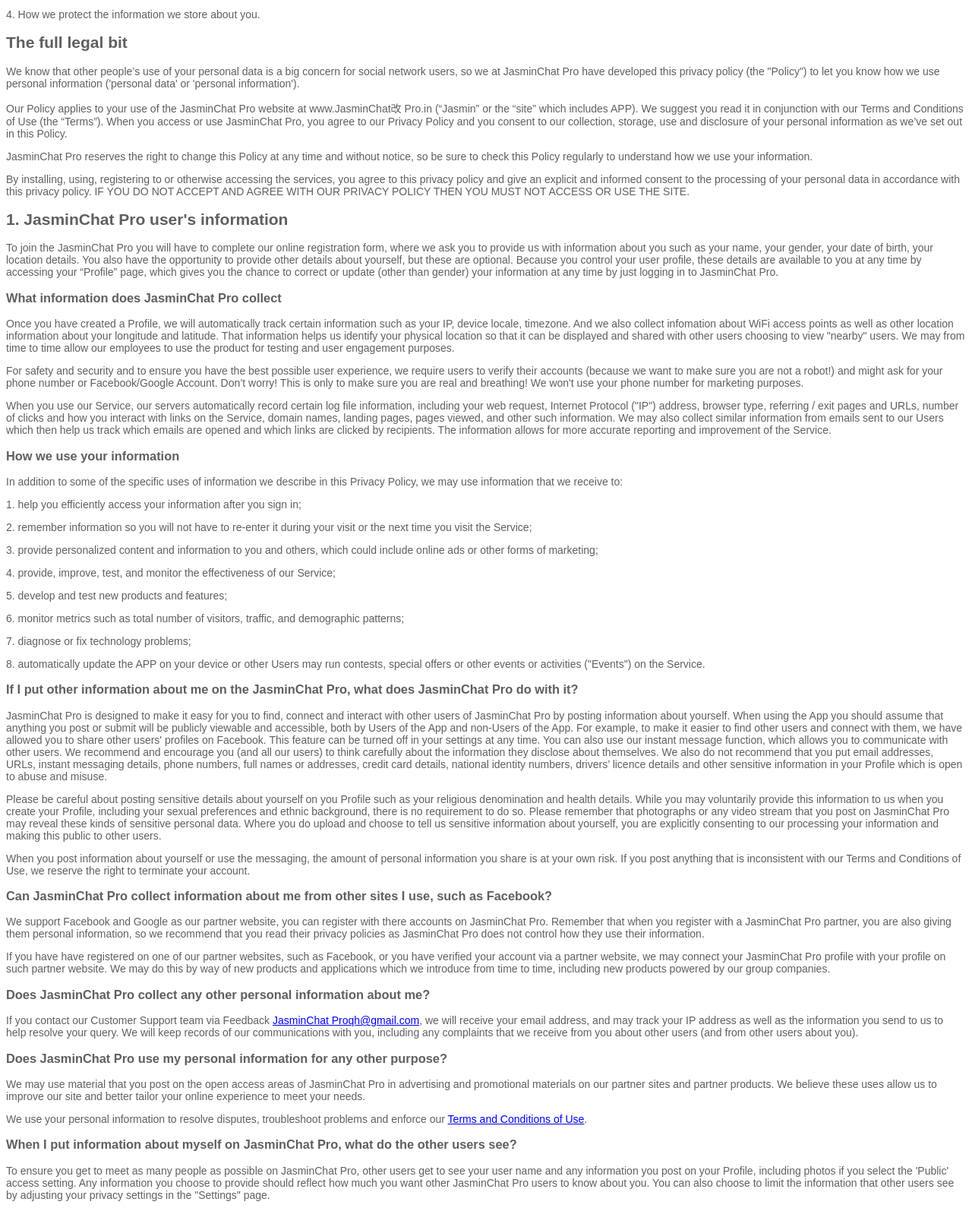
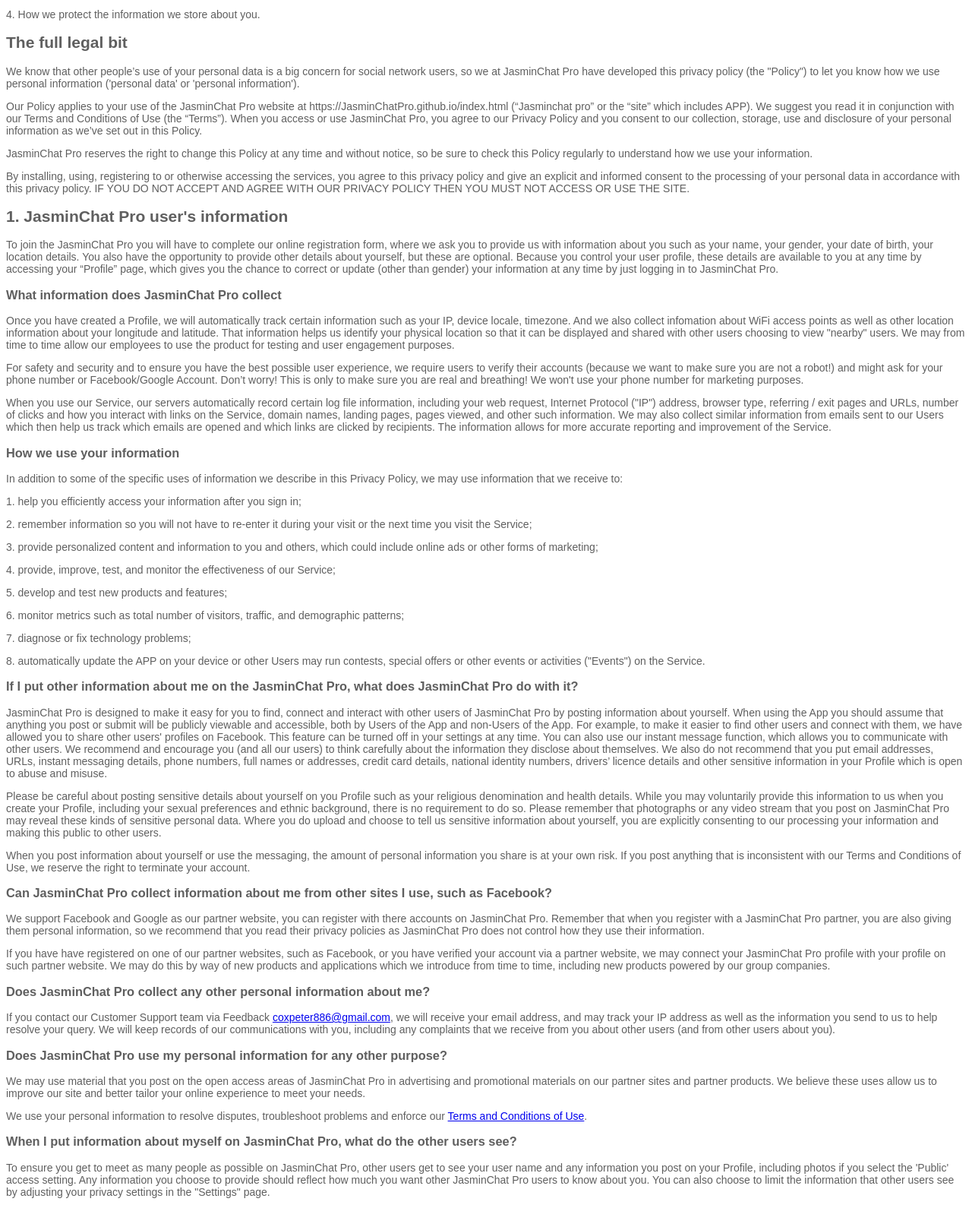
Before and after one commit to JasminChatPro/JasminChatPro.github.io, a plain HTML site: page term.html in a window 1280 px wide. Shown: the part 305-1895 px from the top of the page at 76% size. Drawn offline with Linux system fonts and the light colour scheme.

Commit message:
test
test

```diff
--- a/term.html
+++ b/term.html
@@ -19,7 +19,7 @@
 <h2>The Summary</h2>
 
 <p>
-    If you visit here from <a href="http://policy.JasminChat 改Pro.in/terms.html">Terms and Conditions of Use draft by JasminChat Pro</a>. You should read this privacy
+    If you visit here from <a href="https://jasminchatpro.github.io/term.html">Terms and Conditions of Use draft by JasminChat Pro</a>. You should read this privacy
     policy because it will tell you exactly how your personal data is being looked after by
     JasminChat Pro and it is very important for you to know. Here are the topics that we cover:
 </p>
@@ -41,7 +41,7 @@
 </p>
 
 <p>
-    Our Policy applies to your use of the JasminChat Pro website at www.JasminChat改 Pro.in (“Jasmin” or the “site” which includes APP). We suggest you read it in conjunction with our Terms and Conditions of Use (the “Terms”). When you
+    Our Policy applies to your use of the JasminChat Pro website at https://JasminChatPro.github.io/index.html (“Jasminchat pro” or the “site” which includes APP). We suggest you read it in conjunction with our Terms and Conditions of Use (the “Terms”). When you
     access or use JasminChat Pro, you agree to our Privacy Policy and you consent to our collection, storage, use and disclosure
     of your personal information as we’ve set out in this Policy.
 </p>
@@ -179,7 +179,7 @@
 </h3>
 
 <p>
-    If you contact our Customer Support team via Feedback <a href="mailto:改JasminChat Proqh@gmail.com">JasminChat Proqh@gmail.com</a>, we will receive your email address, and may track
+    If you contact our Customer Support team via Feedback <a href="mailto:coxpeter886@gmail.com">coxpeter886@gmail.com</a>, we will receive your email address, and may track
     your
     IP address as well as the information you send to us to help resolve your query. We will keep records of our
     communications with you, including any complaints that we receive from you about other users (and from other users
@@ -197,7 +197,7 @@
 </p>
 
 <p>
-    We use your personal information to resolve disputes, troubleshoot problems and enforce our <a href="http://policy.改JasminChat Pro.in/terms.html">Terms and Conditions of Use</a>.
+    We use your personal information to resolve disputes, troubleshoot problems and enforce our <a href="https://jasminchatpro.github.io/term.html">Terms and Conditions of Use</a>.
 </p>
 
 <h3>
@@ -218,7 +218,7 @@
 <p>
     Use it to meet new friends and make new contacts! Beware that you may not use other users' information for
     commercial purposes, to spam, to harass, or to make unlawful threats. JasminChat Pro reserves the right to terminate the
-    accounts of those who misuse other users' information or who otherwise violate the <a href="http://policy.JasminChat 改Pro.in/terms.html">Terms and Conditions of Use</a>.
+    accounts of those who misuse other users' information or who otherwise violate the <a href="https://jasminchatpro.github.io/term.html">Terms and Conditions of Use</a>.
 </p>
 
 <h3>
@@ -346,7 +346,8 @@
 
 
 <p>
-    If you have questions about our Privacy Policy or how we collect and use information, drop us a line via Feedback <a href="mailto:改JasminChat Proqh@gmail.com">JasminChat Proq改h@gmail.com</a>.
+    If you have questions about our Privacy Policy or how we collect and use information, drop us a line via Feedback <a href="mailto:coxpeter886@gmail.com
+">coxpeter886@gmail.com</a>.
 </p>
 <h2>
    6. Miscellaneous
@@ -389,7 +390,7 @@
 <h3>Objections to the Reporting</h3>
 <p>
     If you have received a IP Right warning from JasminChat Pro, please contact the below Designated Agent for further discussions and clarifications. JasminChat Pro will manage the issue in accordance with the Policy/terms and conditions specified by JasminChat Pro.
-    Designated Agent: <a href="mailto:JasminChat Pro改qh@gmail.com">JasminChat Proqh@gmail.com</a>
+    Designated Agent: <a href="mailto:coxpeter886@gmail.com">coxpeter886@gmail.com</a>
 </p>
 
 
```
Also changed, not shown: agreement.html (+1 -1 lines).
